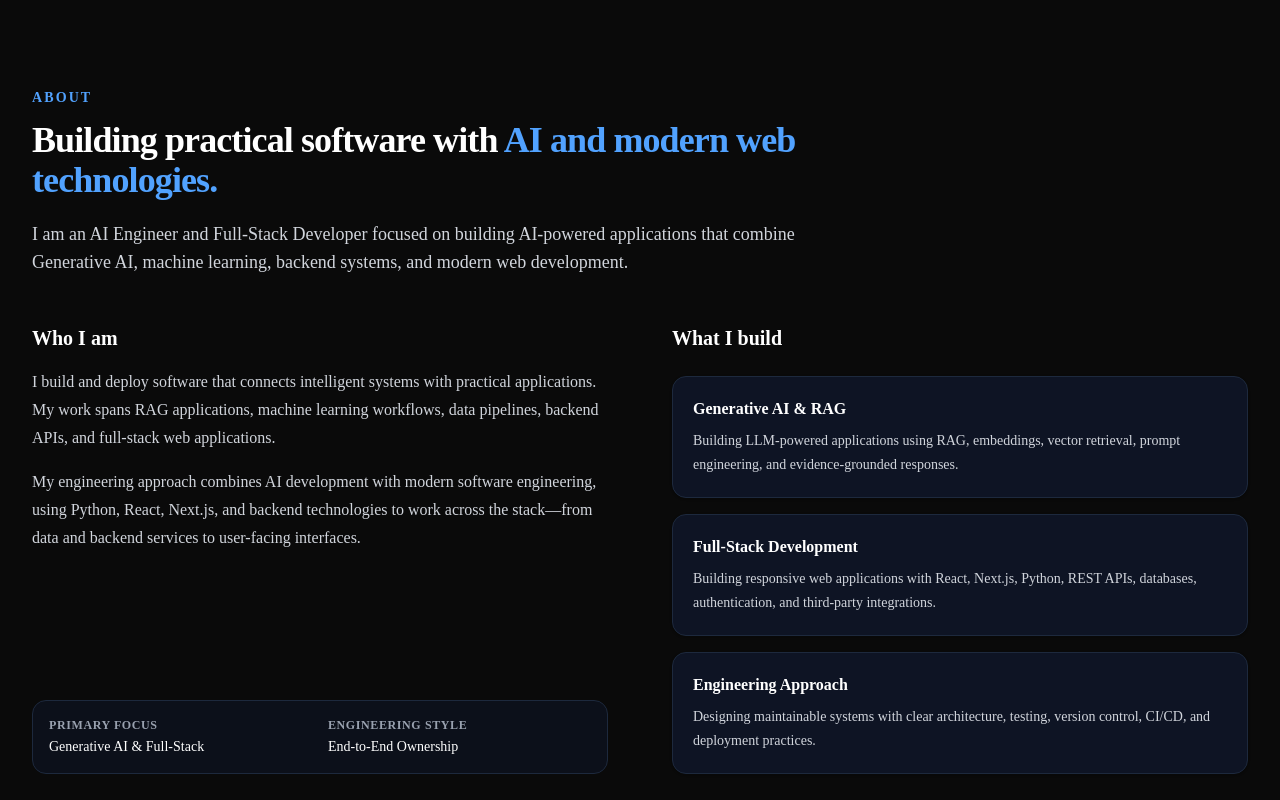
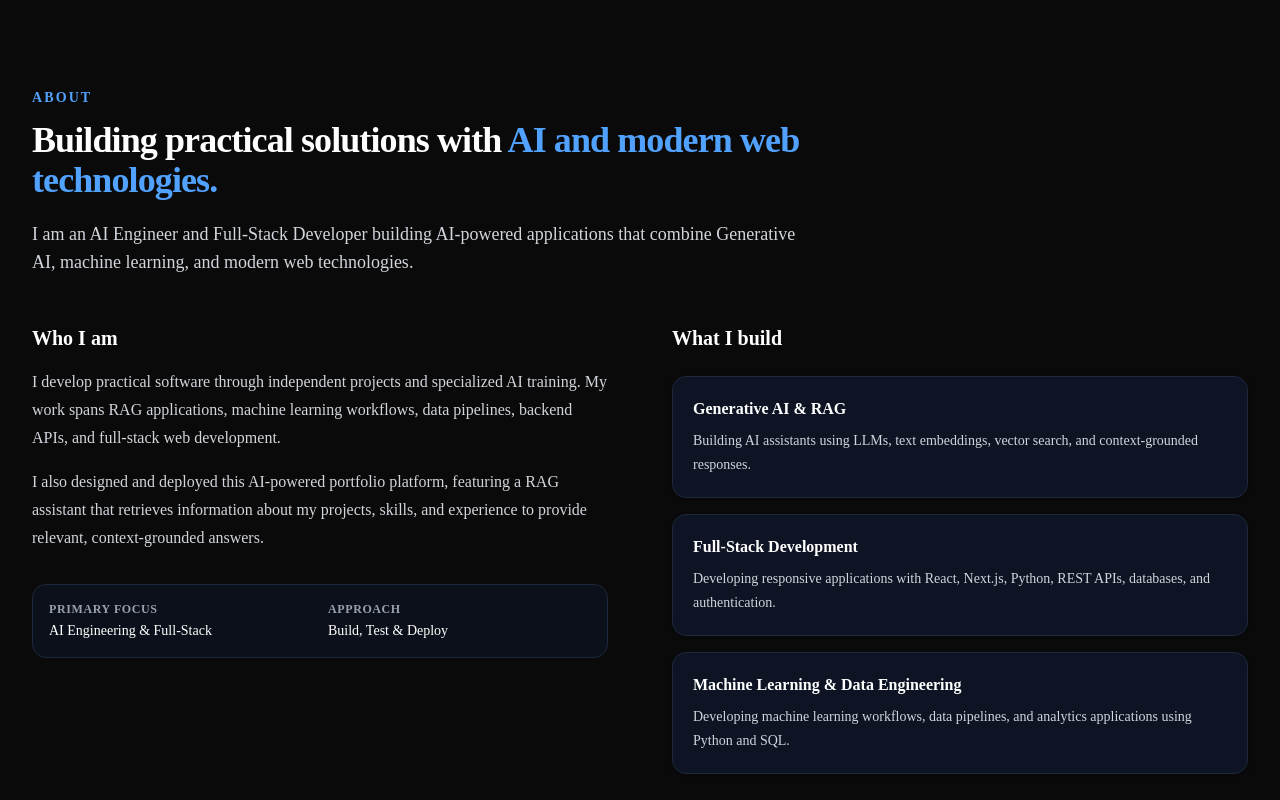
Before and after one commit to hawaebrahimhamid/ai-portfolio, a Next.js app: page / in a window 1280 px wide. Shown: the part 720-1520 px from the top of the page. Built offline with nearby package versions, Linux system fonts and the light colour scheme; no server answers.

Commit message:
Improve About section for AI and full-stack roles

```diff
--- a/src/components/About.tsx
+++ b/src/components/About.tsx
@@ -1,5 +1,3 @@
-
-
 export default function About() {
   return (
     <section
@@ -14,100 +12,103 @@ export default function About() {
           </p>
 
           <h2 className="mt-3 text-3xl font-bold tracking-tight text-gray-900 dark:text-white sm:text-4xl">
-            Building practical software with{" "}
+            Building practical solutions with{" "}
             <span className="text-blue-600 dark:text-blue-400">
               AI and modern web technologies.
             </span>
           </h2>
 
           <p className="mt-5 text-base leading-7 text-gray-600 dark:text-gray-300 sm:text-lg">
-            I am an AI Engineer and Full-Stack Developer focused on building
-            AI-powered applications that combine Generative AI, machine
-            learning, backend systems, and modern web development.
+            I am an AI Engineer and Full-Stack Developer building AI-powered
+            applications that combine Generative AI, machine learning, and
+            modern web technologies.
           </p>
         </div>
 
-        {/* Main content grid */}
+        {/* Main content */}
         <div className="mt-12 grid items-start gap-12 lg:grid-cols-2 lg:gap-16">
-          {/* Column 1: Who I am */}
-          <div className="flex flex-col justify-between h-full">
+          {/* Who I am */}
           <div>
             <h3 className="text-xl font-semibold text-gray-900 dark:text-white">
               Who I am
             </h3>
 
             <p className="mt-4 leading-7 text-gray-600 dark:text-gray-300">
-                I build and deploy software that connects intelligent systems
-                with practical applications. My work spans RAG applications,
-                machine learning workflows, data pipelines, backend APIs, and
-                full-stack web applications.
+              I develop practical software through independent projects and
+              specialized AI training. My work spans RAG applications, machine
+              learning workflows, data pipelines, backend APIs, and full-stack
+              web development.
             </p>
 
             <p className="mt-4 leading-7 text-gray-600 dark:text-gray-300">
-                My engineering approach combines AI development with modern
-                software engineering, using Python, React, Next.js, and backend
-                technologies to work across the stack—from data and backend
-                services to user-facing interfaces.
+              I also designed and deployed this AI-powered portfolio platform,
+              featuring a RAG assistant that retrieves information about my
+              projects, skills, and experience to provide relevant,
+              context-grounded answers.
             </p>
-            </div>
 
-            {/* Quick Impact Highlights for Recruiters */}
+            {/* Key focus */}
             <div className="mt-8 grid grid-cols-2 gap-4 rounded-xl border border-gray-200/80 bg-slate-50/50 p-4 dark:border-slate-800 dark:bg-slate-900/50">
               <div>
                 <p className="text-xs font-semibold uppercase tracking-wider text-gray-500 dark:text-gray-400">
                   Primary Focus
                 </p>
                 <p className="mt-1 text-sm font-medium text-gray-900 dark:text-white">
-                  Generative AI & Full-Stack
+                  AI Engineering & Full-Stack
                 </p>
               </div>
+
               <div>
                 <p className="text-xs font-semibold uppercase tracking-wider text-gray-500 dark:text-gray-400">
-                  Engineering Style
+                  Approach
                 </p>
                 <p className="mt-1 text-sm font-medium text-gray-900 dark:text-white">
-                  End-to-End Ownership
+                  Build, Test & Deploy
                 </p>
               </div>
             </div>
           </div>
 
-          {/* Column 2: What I build */}
+          {/* What I build */}
           <div>
             <h3 className="text-xl font-semibold text-gray-900 dark:text-white">
               What I build
             </h3>
 
             <div className="mt-6 space-y-4">
+              {/* Generative AI */}
               <div className="rounded-xl border border-gray-200/80 bg-white p-5 shadow-sm transition-all hover:border-blue-300 dark:border-slate-800 dark:bg-slate-900/80 dark:hover:border-blue-900">
                 <h4 className="font-semibold text-gray-900 dark:text-white">
                   Generative AI & RAG
                 </h4>
+
                 <p className="mt-2 text-sm leading-6 text-gray-600 dark:text-gray-300">
-                  Building LLM-powered applications using RAG, embeddings,
-                  vector retrieval, prompt engineering, and evidence-grounded
-                  responses.
+                  Building AI assistants using LLMs, text embeddings, vector
+                  search, and context-grounded responses.
                 </p>
               </div>
 
+              {/* Full-Stack Development */}
               <div className="rounded-xl border border-gray-200/80 bg-white p-5 shadow-sm transition-all hover:border-blue-300 dark:border-slate-800 dark:bg-slate-900/80 dark:hover:border-blue-900">
                 <h4 className="font-semibold text-gray-900 dark:text-white">
                   Full-Stack Development
                 </h4>
+
                 <p className="mt-2 text-sm leading-6 text-gray-600 dark:text-gray-300">
-                  Building responsive web applications with React, Next.js,
-                  Python, REST APIs, databases, authentication, and third-party
-                  integrations.
+                  Developing responsive applications with React, Next.js,
+                  Python, REST APIs, databases, and authentication.
                 </p>
               </div>
 
+              {/* Machine Learning and Data Engineering */}
               <div className="rounded-xl border border-gray-200/80 bg-white p-5 shadow-sm transition-all hover:border-blue-300 dark:border-slate-800 dark:bg-slate-900/80 dark:hover:border-blue-900">
                 <h4 className="font-semibold text-gray-900 dark:text-white">
-                  Engineering Approach
+                  Machine Learning & Data Engineering
                 </h4>
+
                 <p className="mt-2 text-sm leading-6 text-gray-600 dark:text-gray-300">
-                  Designing maintainable systems with clear architecture,
-                  testing, version control, CI/CD, and deployment practices.
+                  Developing machine learning workflows, data pipelines, and
+                  analytics applications using Python and SQL.
                 </p>
               </div>
             </div>
```
Lines whose indentation alone changed are shown as unchanged.
